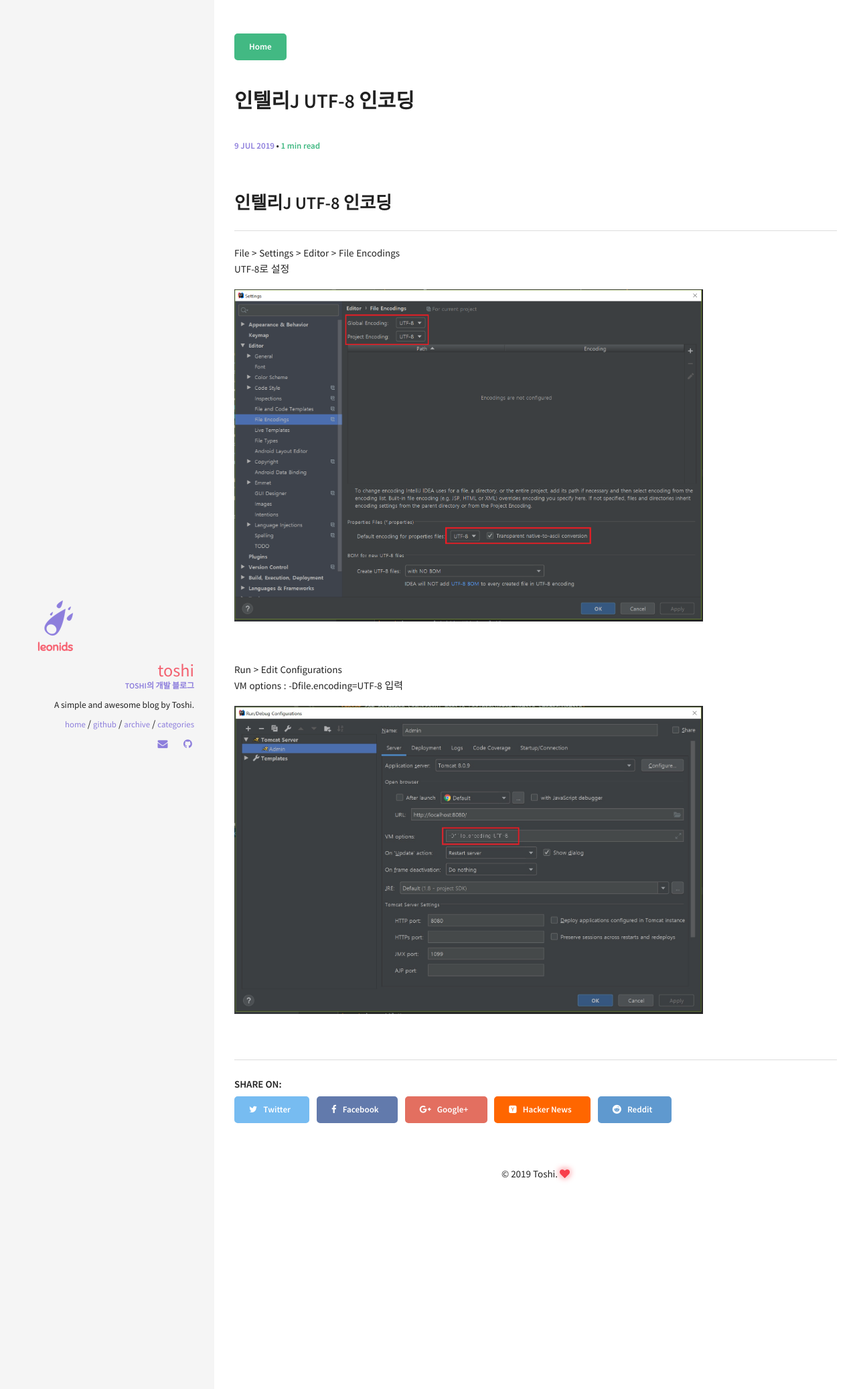
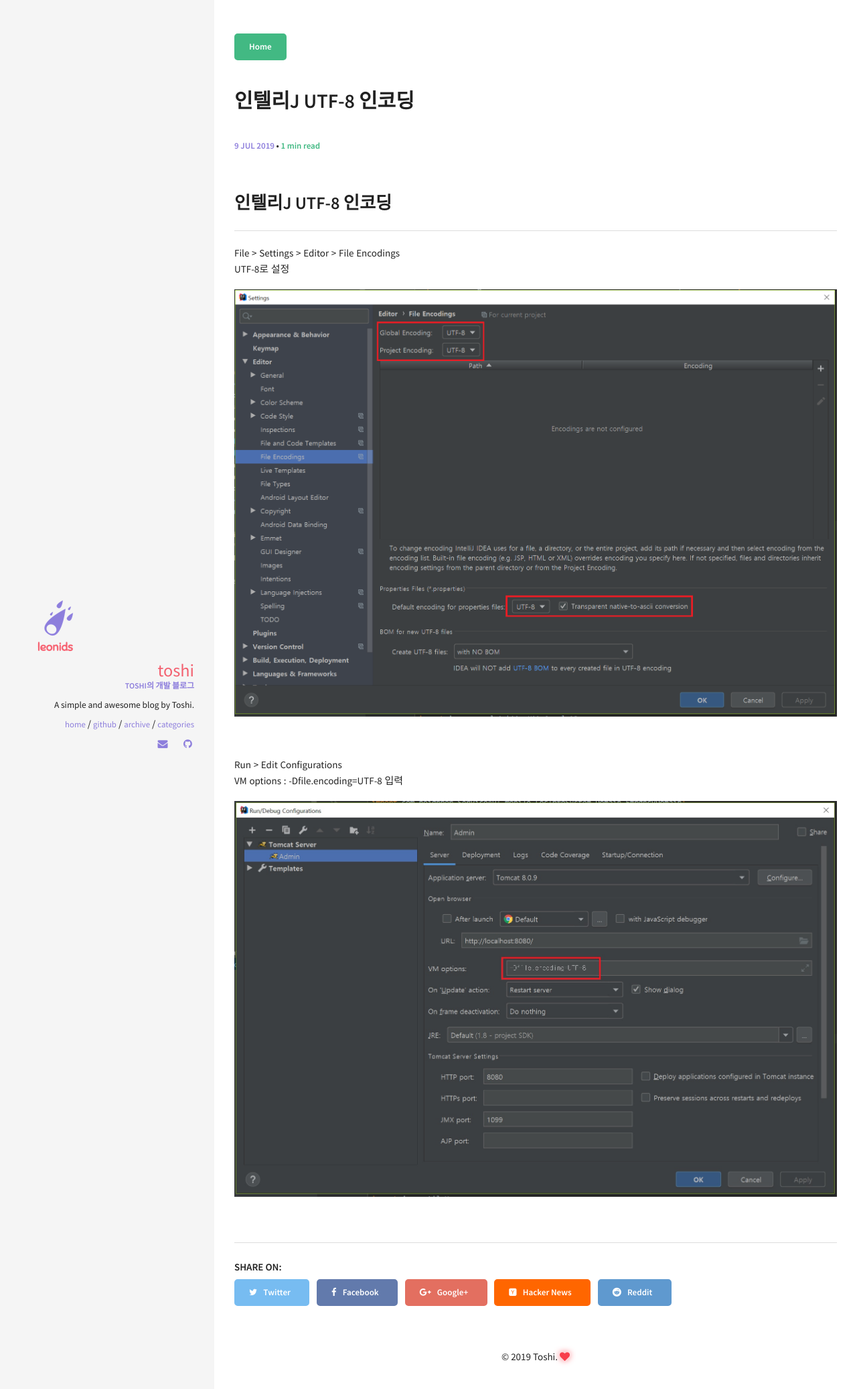
Before and after one commit to toshi15shkim/toshi15shkim.github.io, a Jekyll site: the page built from _posts/2019-07-09-dvp-itellij-encoding.md, in a window 1280 px wide. Shown: the top 2074 px of the page at 67% size. Built offline with Jekyll 4.4.1, drawn with Linux system fonts in a browser that asks for light colours.

Commit message:
2019-07-09-dvp-itellij-encoding.md update

```diff
--- a/_posts/2019-07-09-dvp-itellij-encoding.md
+++ b/_posts/2019-07-09-dvp-itellij-encoding.md
@@ -11,11 +11,11 @@ comments: true
 File > Settings > Editor > File Encodings
 UTF-8로 설정
 
-  ![Smithsonian Image](/img/190709/1.settings.jpg){: width="700"}
+  ![Smithsonian Image](/img/190709/1.settings.jpg){: width="1000"}
 
 <br/>
 
 Run > Edit Configurations
 VM options : -Dfile.encoding=UTF-8 입력
 
-  ![Smithsonian Image](/img/190709/2.Run.jpg){: width="700"}
+  ![Smithsonian Image](/img/190709/2.Run.jpg){: width="1000"}
```
